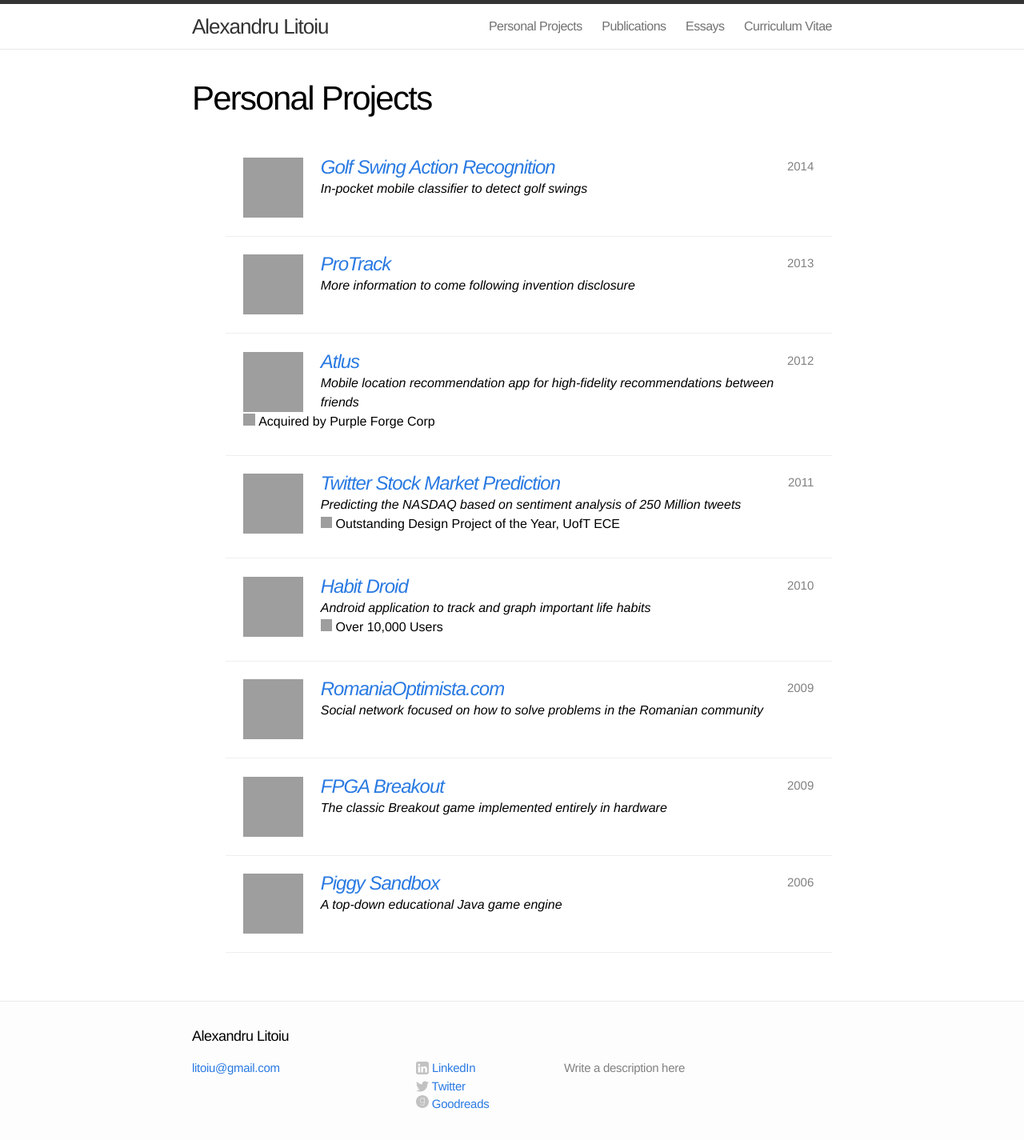
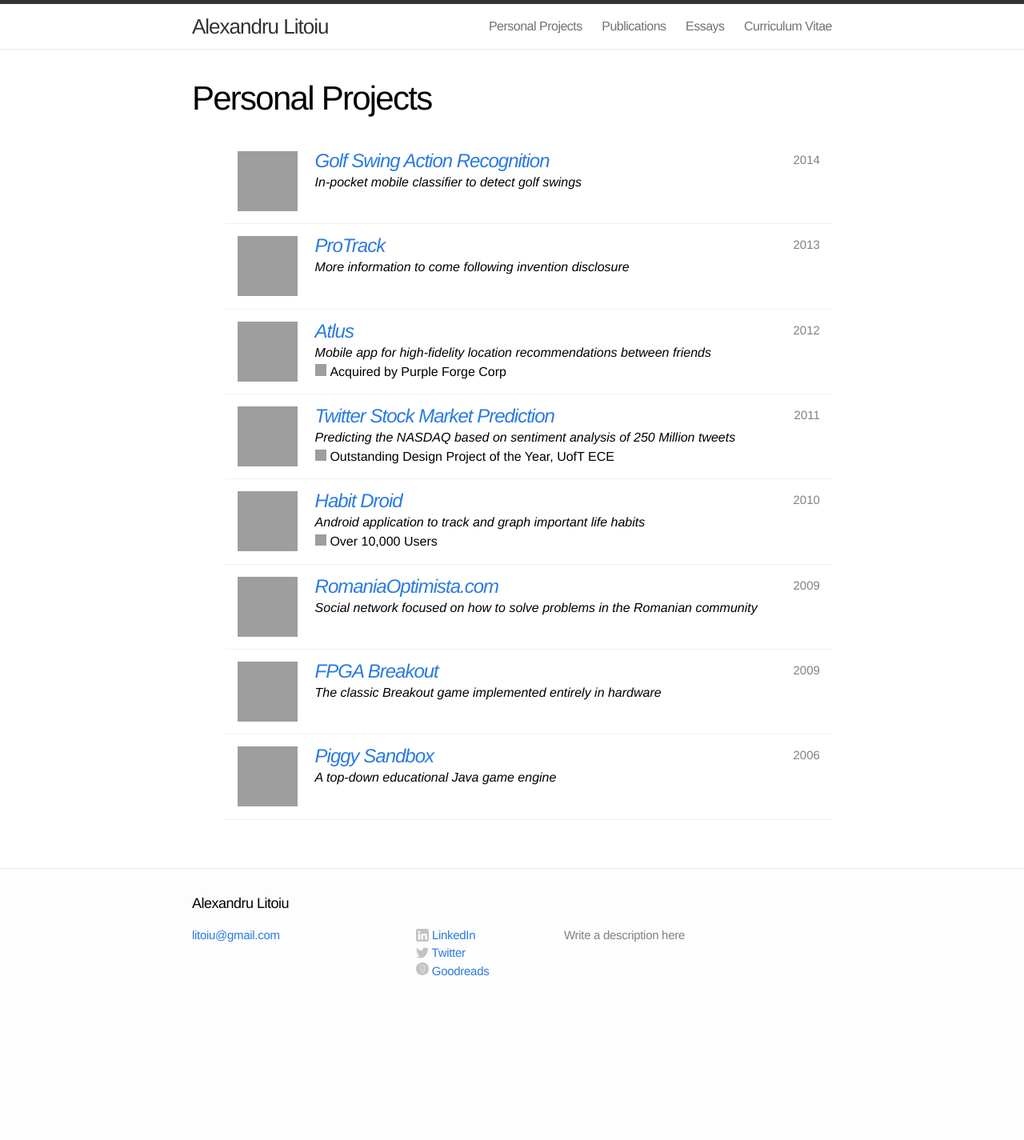
Before and after one commit to alitoiu/alitoiu.github.io, a Jekyll site: the page built from personal_projects.md, in a window 1280 px wide, cut to the strip 0-1437 px from the top of the page. Shown: the top 1425 px of the strip at 80% size. Built offline with Jekyll 4.4.1, drawn with Linux system fonts in a browser that asks for light colours; after the commit the page ends 1270 px from its top, so only the background shows below that; grey boxes are pictures that could not be loaded.

Commit message:
Changed all personal project  descriptions to be one line, and compressed personal projects even more

```diff
--- a/_projects/2012-Atlus.markdown
+++ b/_projects/2012-Atlus.markdown
@@ -3,7 +3,7 @@
 title:  "Atlus"
 accolade1: "Acquired by Purple Forge Corp"
 thumbnail_rel_path: "Personal_Projects/Atlus/thumbnail.png"
-description: "Mobile location recommendation app for high-fidelity recommendations between friends"
+description: "Mobile app for high-fidelity location recommendations between friends"
 date:   2012-01-01 12:00:00
 ---
 
--- a/css/custom.css
+++ b/css/custom.css
@@ -47,7 +47,7 @@
 
 .projects li {
 	overflow: auto;
-	padding: 3%;
+	padding: 2%;
 	margin: 0%;
 
 	border-color: #EFEFEF;
@@ -71,7 +71,7 @@
 
 .projects li .accolade{
 	overflow: auto;
-	display: inline-block;
+	display: inline;
 }
 
 .projects li .accolade img {
```
